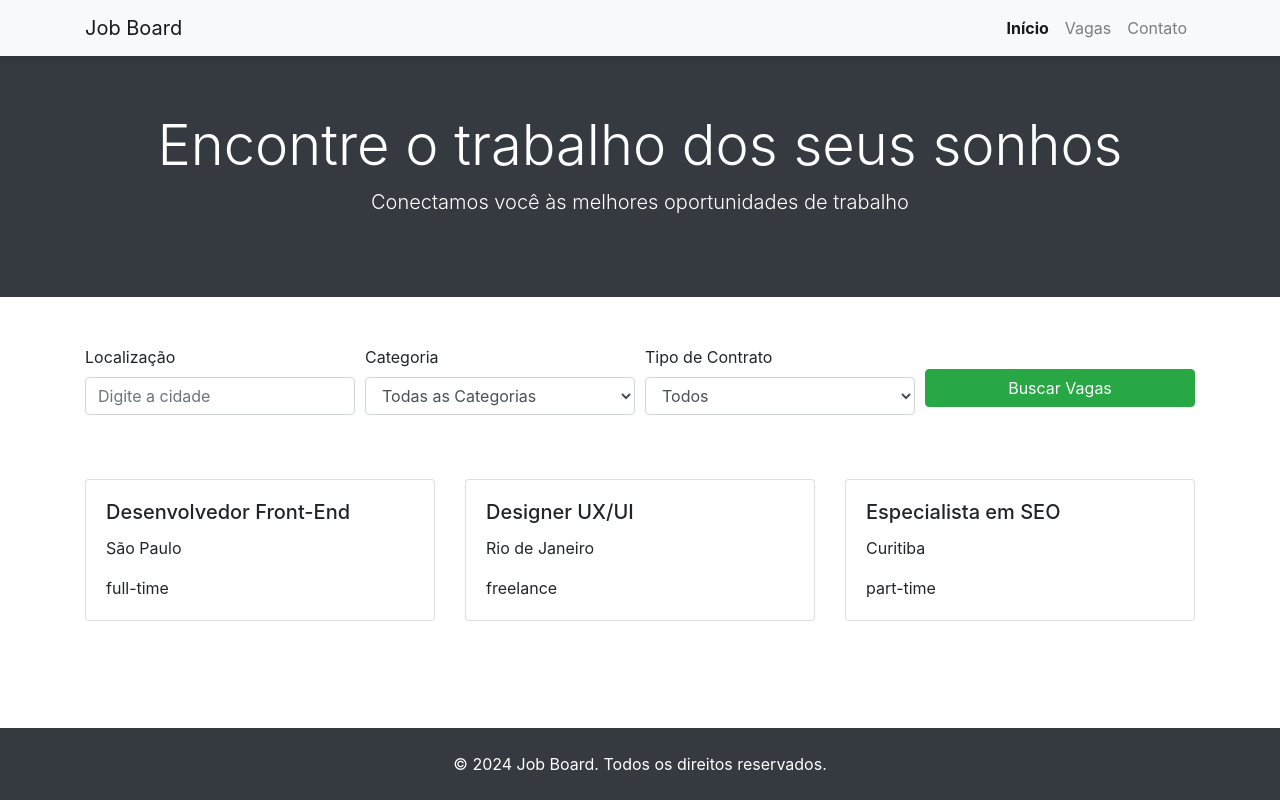
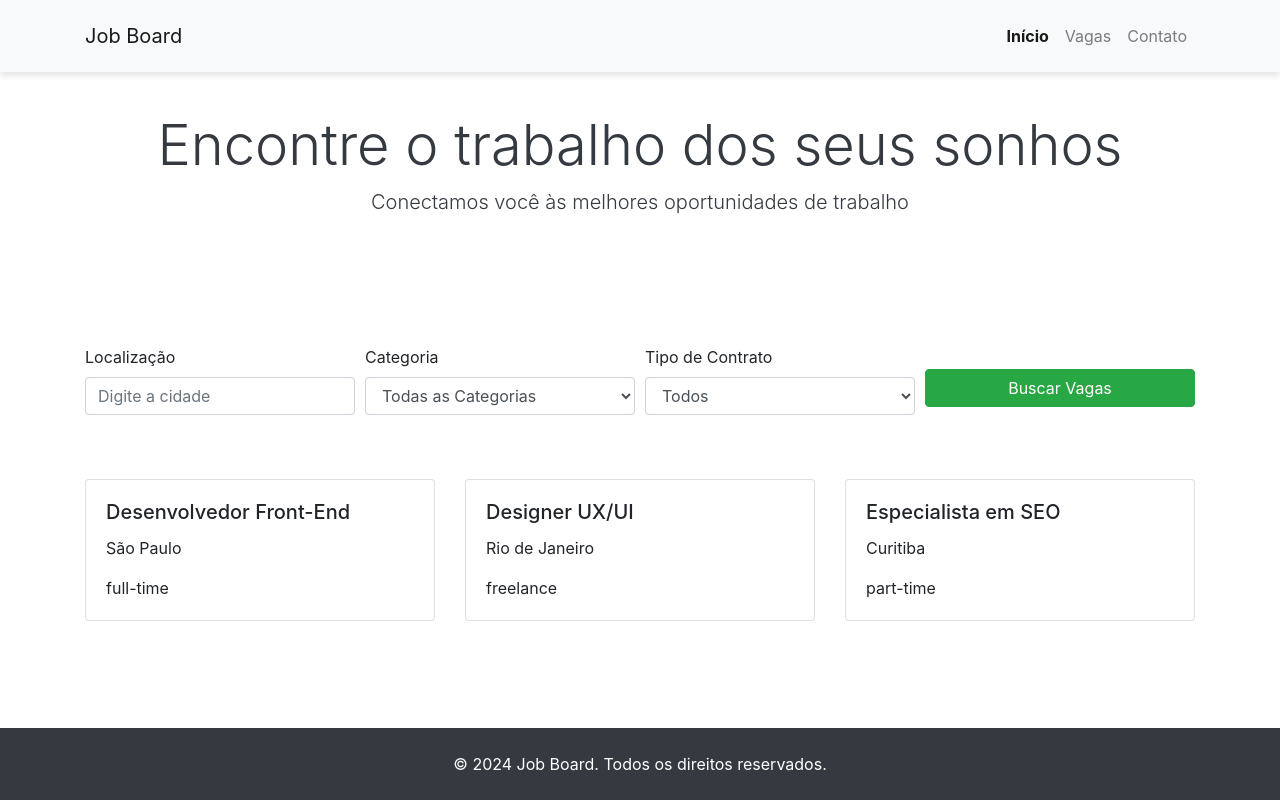
Before and after one commit to LucasNoliveira/bootstrap-job-board, a plain HTML site: page index.html in a window 1280 px wide. Drawn offline with nearby package versions, Linux system fonts and the light colour scheme.

Commit message:
header bg-white

```diff
--- a/index.html
+++ b/index.html
@@ -8,7 +8,7 @@
     <link rel="stylesheet" href="styles.css">
 </head>
 <body>
-    <nav class="navbar navbar-expand-lg navbar-light bg-light fixed-top">
+    <nav class="navbar navbar-expand-lg navbar-light bg-light fixed-top py-3">
         <div class="container">
             <a class="navbar-brand" href="#">Job Board</a>
             <button class="navbar-toggler border-0" type="button" data-toggle="collapse" data-target="#navbarNav" aria-controls="navbarNav" aria-expanded="false" aria-label="Toggle navigation">
@@ -30,7 +30,7 @@
         </div>
     </nav>
 
-    <header class="jumbotron jumbotron-fluid text-white bg-dark text-center mb-5 mt-5">
+    <header class="jumbotron jumbotron-fluid text-dark bg-white text-center mb-5 mt-5">
         <div class="container">
             <h1 class="display-4">Encontre o trabalho dos seus sonhos</h1>
             <p class="lead">Conectamos você às melhores oportunidades de trabalho</p>
```
